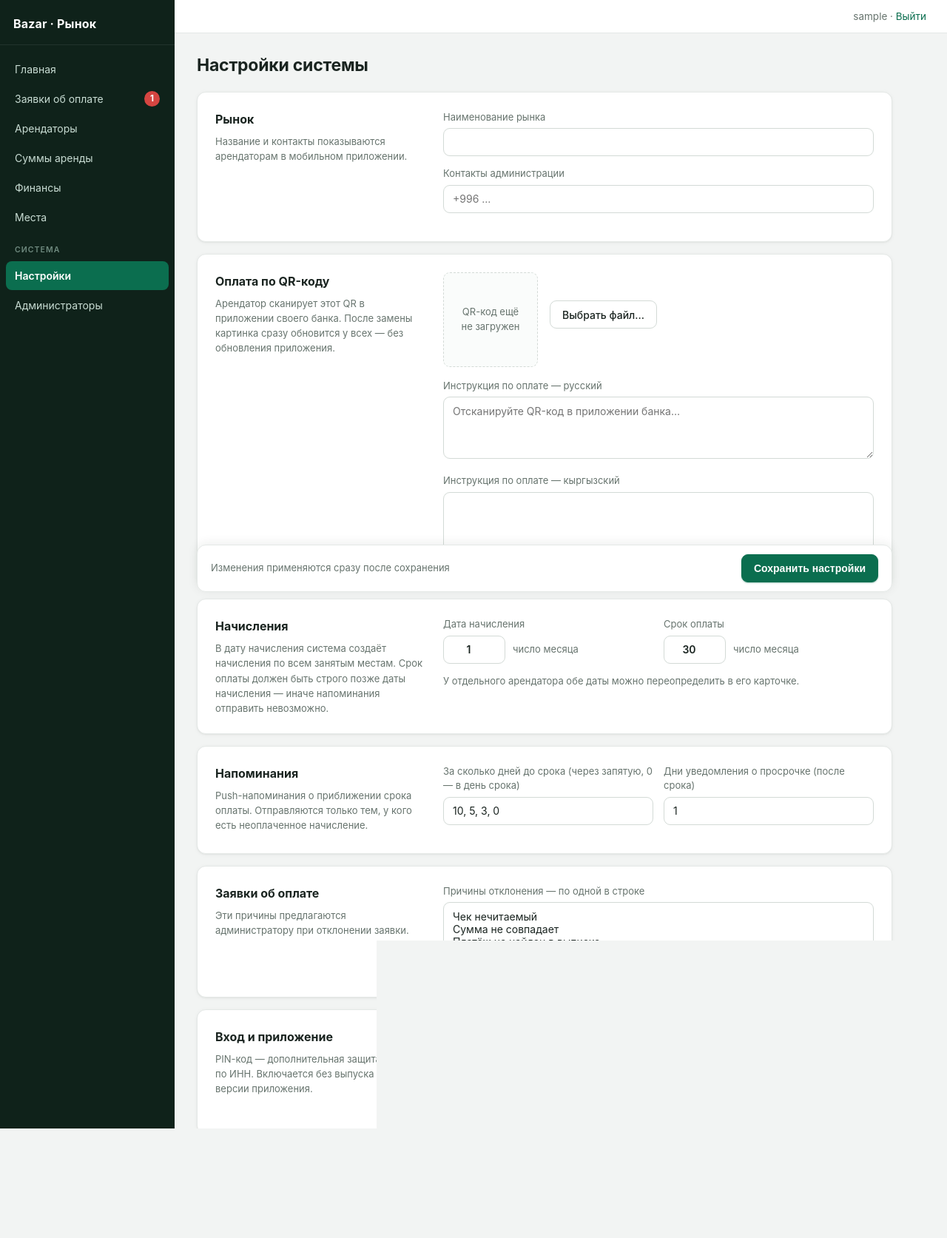
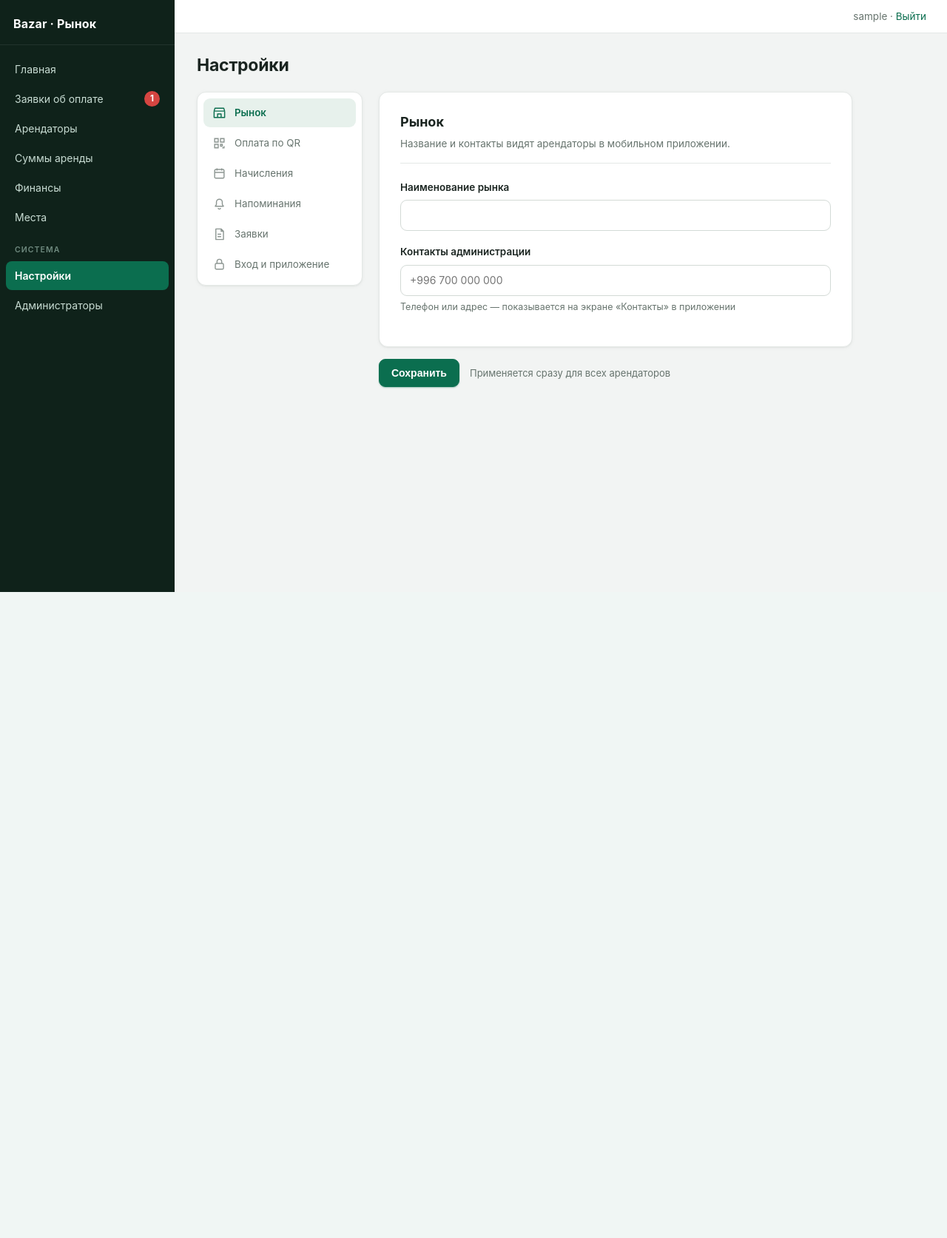
Before and after one commit to Nurbolottop/Bazar, a Django app: page /settings/ in a window 1280 px wide. Shown: the whole page at 74% size. After the commit the page ends 800 px from the top, so only its background shows below. Run offline with Django 5.2, Linux system fonts and the light colour scheme; a user stored in the database is signed in; data comes from the database, SQL or seed files in the repository; tables that the repository leaves empty hold one stand-in row (values such as "Sample post").

Commit message:
Настройки: макет с внутренней навигацией — секции слева, одна открыта, крупные поля с подсказками
Co-Authored-By: Claude Fable 5 <noreply@anthropic.com>

```diff
--- a/app/static/css/panel.css
+++ b/app/static/css/panel.css
@@ -167,36 +167,54 @@ label { font-size: 13px; color: var(--muted); display: block; margin-bottom: 5px
 .fin-tabs a.is-active { color: var(--accent); background: var(--card);
   box-shadow: 0 1px 3px rgba(16, 32, 26, .12); }
 
-/* ---------- Настройки: карточки-секции ---------- */
-.settings { max-width: 940px; }
-.scard { display: grid; grid-template-columns: 280px 1fr; gap: 28px;
-  background: var(--card); border: 1px solid var(--border); border-radius: var(--radius);
-  padding: 24px; margin-bottom: 16px; box-shadow: var(--shadow); }
-.scard-info h2 { margin: 0 0 8px; font-size: 16px; }
-.scard-info p { color: var(--muted); font-size: 13px; line-height: 1.55; }
-.scard-fields { min-width: 0; }
-.scard-fields input[type=text], .scard-fields input[type=number] { width: 100%; }
-.fields-row { display: grid; grid-template-columns: 1fr 1fr; gap: 14px; }
-@media (max-width: 900px) {
-  .scard { grid-template-columns: 1fr; gap: 12px; }
-  .fields-row { grid-template-columns: 1fr; }
-}
+/* ---------- Настройки: внутренняя навигация + секции ---------- */
+.st-layout { display: grid; grid-template-columns: 224px minmax(0, 640px); gap: 22px;
+  align-items: start; }
+.st-nav { position: sticky; top: 22px; background: var(--card); border: 1px solid var(--border);
+  border-radius: var(--radius); padding: 8px; box-shadow: var(--shadow);
+  display: flex; flex-direction: column; gap: 2px; }
+.st-nav button { display: flex; align-items: center; gap: 11px; width: 100%;
+  padding: 10px 12px; border: none; background: none; border-radius: var(--radius-sm);
+  font: 500 14px/1.3 inherit; font-family: inherit; color: var(--muted); cursor: pointer;
+  text-align: left; }
+.st-nav button svg { width: 19px; height: 19px; flex-shrink: 0; opacity: .75; }
+.st-nav button:hover { background: #f2f5f3; color: var(--text); }
+.st-nav button.is-active { background: var(--accent-soft); color: var(--accent); font-weight: 600; }
+.st-nav button.is-active svg { opacity: 1; }
+.st-nav button:focus-visible { outline: 2px solid var(--accent); outline-offset: -2px; }
+
+.st-section { display: none; background: var(--card); border: 1px solid var(--border);
+  border-radius: var(--radius); padding: 26px 28px; box-shadow: var(--shadow); }
+.st-section.is-active { display: block; }
+.st-section header { margin-bottom: 22px; padding-bottom: 16px;
+  border-bottom: 1px solid var(--border); }
+.st-section header h2 { margin: 0 0 6px; font-size: 18px; }
+.st-section header p { color: var(--muted); font-size: 13.5px; }
+
+.st-field { margin-bottom: 18px; }
+.st-field label { font-size: 13.5px; font-weight: 600; color: var(--text); margin-bottom: 7px; }
+.st-field input[type=text], .st-field input[type=number] { width: 100%; height: 42px; }
+.st-field textarea { min-height: 96px; }
+.hint { font-size: 12.5px; color: var(--muted); margin-top: 6px; line-height: 1.5; }
+.st-row { display: grid; grid-template-columns: 1fr 1fr; gap: 16px; }
 
 .day-input { display: flex; align-items: center; gap: 10px; }
-.day-input input { width: 84px !important; text-align: center; font-weight: 600; }
-.day-input span { color: var(--muted); font-size: 13px; }
+.day-input input { width: 90px !important; text-align: center; font-weight: 600; font-size: 16px; }
+.day-input span { color: var(--muted); font-size: 13px; white-space: nowrap; }
 
-.qr-row { display: flex; gap: 16px; align-items: center; margin-bottom: 16px; }
-.qr-preview { width: 128px; height: 128px; border: 1px dashed var(--border-strong);
+.qr-block { display: flex; gap: 18px; align-items: flex-start; margin-bottom: 20px; }
+.qr-preview { width: 132px; height: 132px; border: 1px dashed var(--border-strong);
   border-radius: var(--radius-sm); display: flex; align-items: center; justify-content: center;
-  text-align: center; background: #fafcfb; flex-shrink: 0; overflow: hidden; }
+  text-align: center; background: #fafcfb; flex-shrink: 0; overflow: hidden;
+  color: var(--muted); font-size: 12.5px; }
 .qr-preview img { width: 100%; height: 100%; object-fit: contain; }
-.file-btn { position: relative; overflow: hidden; }
-.file-name { margin-top: 8px; }
+.file-btn { cursor: pointer; }
 
-.switch-row { display: flex; align-items: center; gap: 12px; margin-bottom: 16px;
-  font-size: 14.5px; color: var(--text); cursor: pointer; }
-.switch { position: relative; width: 44px; height: 26px; flex-shrink: 0; display: inline-block; }
+.switch-row { display: flex; align-items: flex-start; gap: 12px; margin-bottom: 20px;
+  font-size: 14.5px; font-weight: 600; color: var(--text); cursor: pointer; }
+.switch-row .hint { font-weight: 400; }
+.switch { position: relative; width: 44px; height: 26px; flex-shrink: 0; display: inline-block;
+  margin-top: 1px; }
 .switch input { opacity: 0; width: 0; height: 0; }
 .switch .slider { position: absolute; inset: 0; border-radius: 999px; background: #cfd6d2;
   transition: background .15s ease; }
@@ -207,7 +225,11 @@ label { font-size: 13px; color: var(--muted); display: block; margin-bottom: 5px
 .switch input:checked + .slider::before { transform: translateX(18px); }
 .switch input:focus-visible + .slider { box-shadow: 0 0 0 3px rgba(11,110,79,.25); }
 
-.savebar { position: sticky; bottom: 0; display: flex; align-items: center;
-  justify-content: space-between; gap: 16px; background: var(--card);
-  border: 1px solid var(--border); border-radius: var(--radius);
-  padding: 12px 18px; box-shadow: 0 -2px 14px rgba(16,32,26,.08); }
+.st-save { display: flex; align-items: center; gap: 14px; margin-top: 16px; }
+
+@media (max-width: 860px) {
+  .st-layout { grid-template-columns: 1fr; }
+  .st-nav { position: static; flex-direction: row; flex-wrap: wrap; }
+  .st-nav button { width: auto; }
+  .st-row { grid-template-columns: 1fr; }
+}
--- a/app/templates/panel/settings.html
+++ b/app/templates/panel/settings.html
@@ -1,126 +1,163 @@
 {% extends 'panel/base.html' %}
 {% block title %}Настройки{% endblock %}
 {% block content %}
-<h1>Настройки системы</h1>
+<h1>Настройки</h1>
 
-<form method="post" enctype="multipart/form-data" class="settings">
+<form method="post" enctype="multipart/form-data" class="st-layout" id="settings-form">
   {% csrf_token %}
 
-  <section class="scard">
-    <div class="scard-info">
-      <h2>Рынок</h2>
-      <p>Название и контакты показываются арендаторам в мобильном приложении.</p>
+  <nav class="st-nav" id="st-nav">
+    <button type="button" data-tab="market" class="is-active">
+      <svg viewBox="0 0 24 24"><path d="M3 9l1.5-5h15L21 9M3 9v11h18V9M3 9h18M9 20v-6h6v6" fill="none" stroke="currentColor" stroke-width="1.8" stroke-linejoin="round"/></svg>
+      Рынок</button>
+    <button type="button" data-tab="qr">
+      <svg viewBox="0 0 24 24"><path d="M4 4h6v6H4zM14 4h6v6h-6zM4 14h6v6H4zM14 14h3v3h-3zM20 17v3h-3" fill="none" stroke="currentColor" stroke-width="1.8"/></svg>
+      Оплата по QR</button>
+    <button type="button" data-tab="billing">
+      <svg viewBox="0 0 24 24"><rect x="4" y="5" width="16" height="15" rx="2" fill="none" stroke="currentColor" stroke-width="1.8"/><path d="M8 3v4M16 3v4M4 10h16" stroke="currentColor" stroke-width="1.8"/></svg>
+      Начисления</button>
+    <button type="button" data-tab="reminders">
+      <svg viewBox="0 0 24 24"><path d="M12 4a5 5 0 0 1 5 5v4l2 3H5l2-3V9a5 5 0 0 1 5-5zM10 19a2 2 0 0 0 4 0" fill="none" stroke="currentColor" stroke-width="1.8" stroke-linejoin="round"/></svg>
+      Напоминания</button>
+    <button type="button" data-tab="claims">
+      <svg viewBox="0 0 24 24"><path d="M6 3h9l4 4v14H6zM15 3v4h4M9 12h6M9 16h6" fill="none" stroke="currentColor" stroke-width="1.8" stroke-linejoin="round"/></svg>
+      Заявки</button>
+    <button type="button" data-tab="access">
+      <svg viewBox="0 0 24 24"><rect x="5" y="10" width="14" height="10" rx="2" fill="none" stroke="currentColor" stroke-width="1.8"/><path d="M8 10V7a4 4 0 0 1 8 0v3" fill="none" stroke="currentColor" stroke-width="1.8"/></svg>
+      Вход и приложение</button>
+  </nav>
+
+  <div class="st-body">
+
+    <section class="st-section is-active" data-tab="market">
+      <header><h2>Рынок</h2>
+        <p>Название и контакты видят арендаторы в мобильном приложении.</p></header>
+      <div class="st-field">
+        <label>Наименование рынка</label>
+        <input type="text" name="market_name" value="{{ s.market_name }}">
       </div>
-    <div class="scard-fields">
-      <div class="field"><label>Наименование рынка</label>
-        <input type="text" name="market_name" value="{{ s.market_name }}"></div>
-      <div class="field"><label>Контакты администрации</label>
-        <input type="text" name="contacts" value="{{ s.contacts }}" placeholder="+996 …"></div>
+      <div class="st-field">
+        <label>Контакты администрации</label>
+        <input type="text" name="contacts" value="{{ s.contacts }}" placeholder="+996 700 000 000">
+        <div class="hint">Телефон или адрес — показывается на экране «Контакты» в приложении</div>
       </div>
     </section>
 
-  <section class="scard">
-    <div class="scard-info">
-      <h2>Оплата по QR-коду</h2>
-      <p>Арендатор сканирует этот QR в приложении своего банка.
-      После замены картинка сразу обновится у всех — без обновления приложения.</p>
+    <section class="st-section" data-tab="qr">
+      <header><h2>Оплата по QR-коду</h2>
+        <p>Арендатор сканирует этот QR в приложении своего банка и переводит аренду.</p></header>
+      <div class="qr-block">
+        <div class="qr-preview">
+          {% if s.qr_image %}<img src="{{ s.qr_image.url }}" alt="Текущий QR-код">
+          {% else %}<span>QR-код ещё<br>не загружен</span>{% endif %}
         </div>
-    <div class="scard-fields">
-      <div class="qr-row">
-        <div class="qr-preview">
-          {% if s.qr_image %}
-            <img src="{{ s.qr_image.url }}" alt="Текущий QR-код">
-          {% else %}
-            <span class="muted">QR-код ещё<br>не загружен</span>
-          {% endif %}
-        </div>
-        <div class="qr-upload">
-          <label class="btn file-btn">
-            Выбрать файл…
+        <div>
+          <label class="btn file-btn">Заменить QR-код…
             <input type="file" name="qr_image" accept="image/*" hidden
-                   onchange="this.closest('.qr-upload').querySelector('.file-name').textContent = this.files[0] ? this.files[0].name : ''">
+              onchange="document.getElementById('qr-file-name').textContent = this.files[0] ? 'Выбран: ' + this.files[0].name : ''">
           </label>
-          <div class="file-name muted"></div>
+          <div class="hint" id="qr-file-name"></div>
+          <div class="hint">После сохранения новый QR сразу появится у всех арендаторов</div>
         </div>
       </div>
-      <div class="field"><label>Инструкция по оплате — русский</label>
-        <textarea name="payment_instruction_ru" placeholder="Отсканируйте QR-код в приложении банка…">{{ s.payment_instruction_ru }}</textarea></div>
-      <div class="field"><label>Инструкция по оплате — кыргызский</label>
-        <textarea name="payment_instruction_ky">{{ s.payment_instruction_ky }}</textarea></div>
+      <div class="st-field">
+        <label>Инструкция по оплате — русский</label>
+        <textarea name="payment_instruction_ru" placeholder="Сделайте скриншот QR-кода и отсканируйте его в приложении банка…">{{ s.payment_instruction_ru }}</textarea>
+      </div>
+      <div class="st-field">
+        <label>Инструкция по оплате — кыргызский</label>
+        <textarea name="payment_instruction_ky">{{ s.payment_instruction_ky }}</textarea>
       </div>
     </section>
 
-  <section class="scard">
-    <div class="scard-info">
-      <h2>Начисления</h2>
-      <p>В дату начисления система создаёт начисления по всем занятым местам.
-      Срок оплаты должен быть строго позже даты начисления — иначе напоминания
-      отправить невозможно.</p>
+    <section class="st-section" data-tab="billing">
+      <header><h2>Начисления</h2>
+        <p>В дату начисления система сама создаёт начисления по всем занятым местам.</p></header>
+      <div class="st-row">
+        <div class="st-field">
+          <label>Дата начисления</label>
+          <div class="day-input"><input type="number" name="default_billing_day" min="1" max="28" value="{{ s.default_billing_day }}"><span>число месяца</span></div>
         </div>
-    <div class="scard-fields">
-      <div class="fields-row">
-        <div class="field"><label>Дата начисления</label>
-          <div class="day-input"><input type="number" name="default_billing_day" min="1" max="28" value="{{ s.default_billing_day }}"><span>число месяца</span></div></div>
-        <div class="field"><label>Срок оплаты</label>
-          <div class="day-input"><input type="number" name="default_payment_day" min="2" max="31" value="{{ s.default_payment_day }}"><span>число месяца</span></div></div>
+        <div class="st-field">
+          <label>Срок оплаты</label>
+          <div class="day-input"><input type="number" name="default_payment_day" min="2" max="31" value="{{ s.default_payment_day }}"><span>число месяца</span></div>
         </div>
-      <p class="muted">У отдельного арендатора обе даты можно переопределить в его карточке.</p>
+      </div>
+      <div class="hint">Срок оплаты должен быть позже даты начисления — иначе система не успеет
+        отправить напоминания. У отдельного арендатора обе даты меняются в его карточке.</div>
+    </section>
+
+    <section class="st-section" data-tab="reminders">
+      <header><h2>Напоминания</h2>
+        <p>Push-напоминания о сроке оплаты. Приходят только тем, у кого есть неоплаченное начисление.</p></header>
+      <div class="st-field">
+        <label>За сколько дней до срока напоминать</label>
+        <input type="text" name="reminder_days" value="{{ reminder_days_str }}">
+        <div class="hint">Числа через запятую; 0 — напоминание в сам день срока. Например: 10, 5, 3, 0</div>
+      </div>
+      <div class="st-field">
+        <label>Уведомление о просрочке — через сколько дней после срока</label>
+        <input type="text" name="overdue_notice_days" value="{{ overdue_days_str }}">
       </div>
     </section>
 
-  <section class="scard">
-    <div class="scard-info">
-      <h2>Напоминания</h2>
-      <p>Push-напоминания о приближении срока оплаты. Отправляются только тем,
-      у кого есть неоплаченное начисление.</p>
-    </div>
-    <div class="scard-fields">
-      <div class="fields-row">
-        <div class="field"><label>За сколько дней до срока (через запятую, 0 — в день срока)</label>
-          <input type="text" name="reminder_days" value="{{ reminder_days_str }}"></div>
-        <div class="field"><label>Дни уведомления о просрочке (после срока)</label>
-          <input type="text" name="overdue_notice_days" value="{{ overdue_days_str }}"></div>
-      </div>
+    <section class="st-section" data-tab="claims">
+      <header><h2>Заявки об оплате</h2>
+        <p>Готовые причины, которые предлагаются при отклонении заявки арендатора.</p></header>
+      <div class="st-field">
+        <label>Причины отклонения — по одной в строке</label>
+        <textarea name="reject_reasons" rows="5">{{ reject_reasons_str }}</textarea>
+        <div class="hint">При отклонении можно выбрать причину из этого списка или вписать свою</div>
       </div>
     </section>
 
-  <section class="scard">
-    <div class="scard-info">
-      <h2>Заявки об оплате</h2>
-      <p>Эти причины предлагаются администратору при отклонении заявки.</p>
-    </div>
-    <div class="scard-fields">
-      <div class="field"><label>Причины отклонения — по одной в строке</label>
-        <textarea name="reject_reasons">{{ reject_reasons_str }}</textarea></div>
-    </div>
-  </section>
-
-  <section class="scard">
-    <div class="scard-info">
-      <h2>Вход и приложение</h2>
-      <p>PIN-код — дополнительная защита входа по ИНН. Включается без выпуска
-      новой версии приложения.</p>
-    </div>
-    <div class="scard-fields">
+    <section class="st-section" data-tab="access">
+      <header><h2>Вход и приложение</h2>
+        <p>Арендатор входит в приложение по своему ИНН.</p></header>
       <label class="switch-row">
         <span class="switch">
           <input type="checkbox" name="pin_login_enabled" {% if s.pin_login_enabled %}checked{% endif %}>
           <span class="slider"></span>
         </span>
-        <span>Требовать PIN-код при входе арендатора</span>
+        <span>Требовать PIN-код при входе
+          <div class="hint">Дополнительная защита — включается без обновления приложения</div></span>
       </label>
-      <div class="fields-row">
-        <div class="field"><label>Версия текста согласия на обработку ПДн</label>
-          <input type="text" name="consent_version" value="{{ s.consent_version }}"></div>
-        <div class="field"><label>Минимальная версия приложения</label>
-          <input type="text" name="min_app_version" value="{{ s.min_app_version }}" placeholder="1.0.0"></div>
+      <div class="st-row">
+        <div class="st-field">
+          <label>Версия текста согласия на обработку ПДн</label>
+          <input type="text" name="consent_version" value="{{ s.consent_version }}">
+        </div>
+        <div class="st-field">
+          <label>Минимальная версия приложения</label>
+          <input type="text" name="min_app_version" value="{{ s.min_app_version }}" placeholder="1.0.0">
+          <div class="hint">Приложение старее этой версии попросит пользователя обновиться</div>
         </div>
       </div>
     </section>
 
-  <div class="savebar">
-    <span class="muted">Изменения применяются сразу после сохранения</span>
-    <button class="btn primary">Сохранить настройки</button>
+    <div class="st-save">
+      <button class="btn primary">Сохранить</button>
+      <span class="muted">Применяется сразу для всех арендаторов</span>
+    </div>
   </div>
 </form>
 {% endblock %}
+{% block scripts %}
+<script>
+(function () {
+  const nav = document.getElementById('st-nav');
+  const buttons = nav.querySelectorAll('button[data-tab]');
+  const sections = document.querySelectorAll('.st-section');
+  function show(tab) {
+    buttons.forEach(b => b.classList.toggle('is-active', b.dataset.tab === tab));
+    sections.forEach(s => s.classList.toggle('is-active', s.dataset.tab === tab));
+    try { localStorage.setItem('bazar-settings-tab', tab); } catch (e) {}
+  }
+  buttons.forEach(b => b.addEventListener('click', () => show(b.dataset.tab)));
+  try {
+    const saved = localStorage.getItem('bazar-settings-tab');
+    if (saved && nav.querySelector('[data-tab="' + saved + '"]')) show(saved);
+  } catch (e) {}
+})();
+</script>
+{% endblock %}
```
Lines whose indentation alone changed are shown as unchanged.
